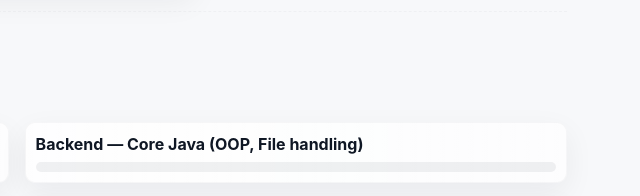
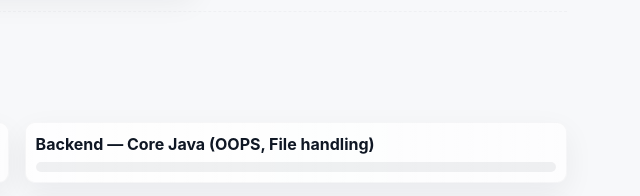
Before and after one commit to karthick-0112/portfolio, a plain HTML site: page index.html in a window 1280 px wide. Shown: the part 1080-1276 px from the top of the page, 623-1263 px from the left. Drawn offline with Linux system fonts and the light colour scheme.

Commit message:
Update index.html

```diff
--- a/index.html
+++ b/index.html
@@ -279,7 +279,7 @@
         </div>
 
         <div class="skill card">
-          <label>Backend — Core Java (OOP, File handling)</label>
+          <label>Backend — Core Java (OOPS, File handling)</label>
           <div class="bar" data-value="65"><i></i></div>
         </div>
 
```
